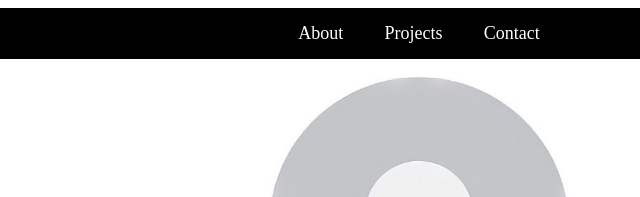
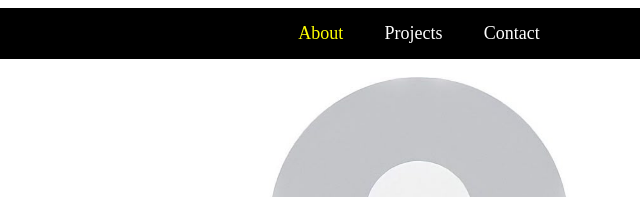
Before and after one commit to Vishwashwd/portfolio, a plain HTML site: page index.html in a window 1280 px wide. In both pictures the pointer is over the link "About". Shown: the top 197 px of the page, 221-861 px from the left. Drawn offline with Linux system fonts and the light colour scheme.

Commit message:
Minor hover changes in navigation bar

```diff
--- a/style.css
+++ b/style.css
@@ -3,9 +3,10 @@ nav {
     text-align: center;
     padding: 15px;
 
+}
 
-
-
+nav a:hover {
+    color: yellow;
 }
 
 nav a {
```
